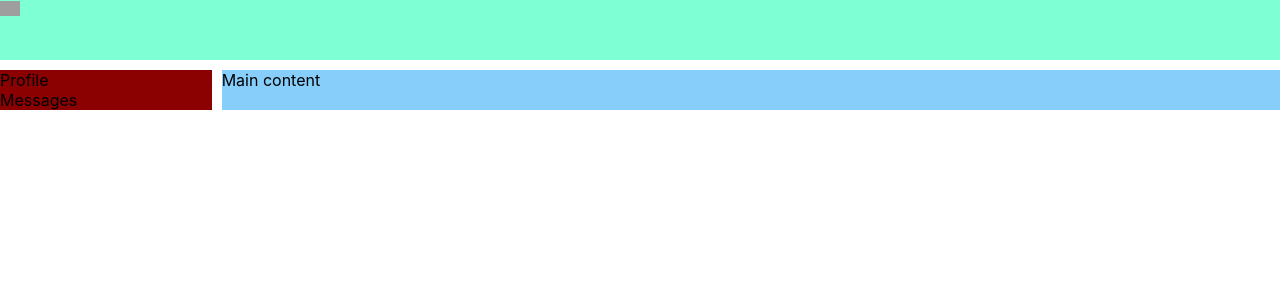
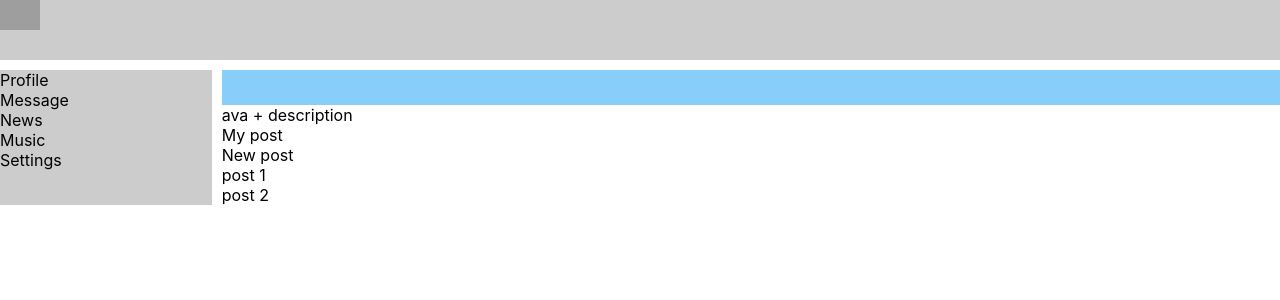
Before and after one commit to piy-bebe/react, a React (Create React App) app: page / in a window 1280 px wide. Shown: the top 300 px of the page. Built offline with nearby package versions, Linux system fonts and the light colour scheme; grey boxes are pictures that could not be loaded.

Commit message:
modified app

```diff
--- a/src/App.css
+++ b/src/App.css
@@ -9,16 +9,19 @@
 }
 .header {
   grid-area: h;
-  background-color: aquamarine;
+  background-color: #ccc;
 }
 .header img {
-  width: 20px;
+  width: 40px;
 }
 .nav {
   grid-area: n;
-  background-color: darkred;
+  background-color: #ccc;
 }
 .content {
   grid-area: c;
+}
+.content .img {
   background-color: lightskyblue;
+  height: 35px;
 }
--- a/src/App.js
+++ b/src/App.js
@@ -9,10 +9,34 @@ const App = () => {
         />
       </header>
       <nav className="nav">
-        <div>Profile</div>
-        <div>Messages</div>
+        <div>
+          <a>Profile</a>
+        </div>
+        <div>
+          <a>Message</a>
+        </div>
+        <div>
+          <a>News</a>
+        </div>
+        <div>
+          <a>Music</a>
+        </div>
+        <div>
+          <a>Settings</a>
+        </div>
       </nav>
-      <div className="content">Main content</div>
+      <div className="content">
+        <div class="img"></div>
+        <div>ava + description</div>
+        <div>
+          My post
+          <div>New post</div>
+          <div>
+            <div>post 1</div>
+            <div>post 2</div>
+          </div>
+        </div>
+      </div>
     </div>
   )
 }
```
